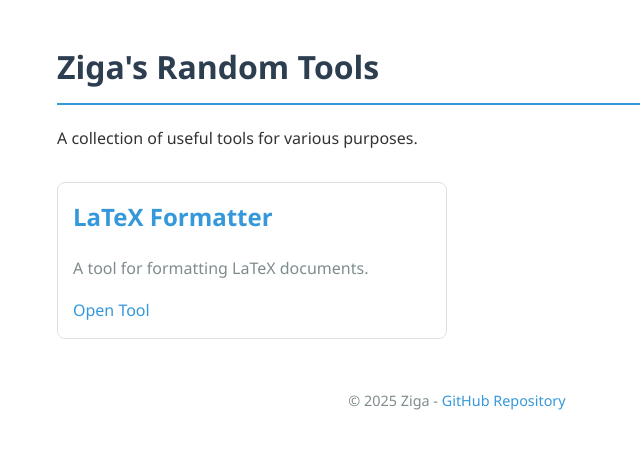
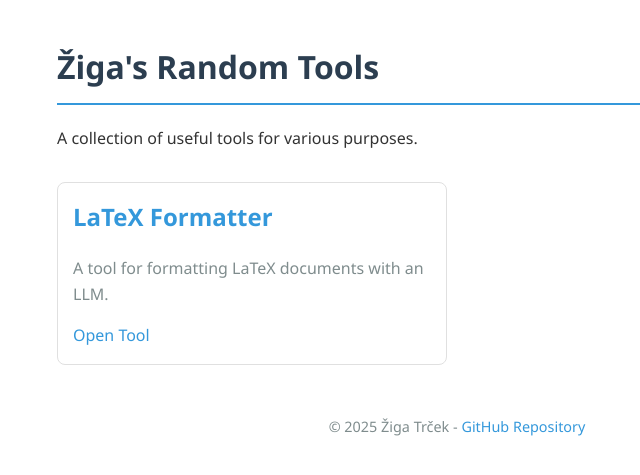
Before and after one commit to zigatrcek/random-tools, a plain HTML site: page index.html in a window 1280 px wide. Shown: the whole page, without its empty margins (183-823 px from the left). Drawn offline with Linux system fonts and the light colour scheme.

Commit message:
Update index

```diff
--- a/index.html
+++ b/index.html
@@ -58,14 +58,14 @@
 </head>
 <body>
     <header>
-        <h1>Ziga's Random Tools</h1>
+        <h1>Žiga's Random Tools</h1>
         <p>A collection of useful tools for various purposes.</p>
     </header>
 
     <div class="tools-container">
         <div class="tool-card">
             <h2>LaTeX Formatter</h2>
-            <p>A tool for formatting LaTeX documents.</p>
+            <p>A tool for formatting LaTeX documents with an LLM.</p>
             <a href="./latex-formatter/latex-formatter.html">Open Tool</a>
         </div>
 
@@ -73,7 +73,7 @@
     </div>
 
     <footer>
-        <p>&copy; 2025 Ziga - <a href="https://github.com/zigatrcek/random-tools">GitHub Repository</a></p>
+        <p>&copy; 2025 Žiga Trček - <a href="https://github.com/zigatrcek/random-tools">GitHub Repository</a></p>
     </footer>
 </body>
 </html>
```
